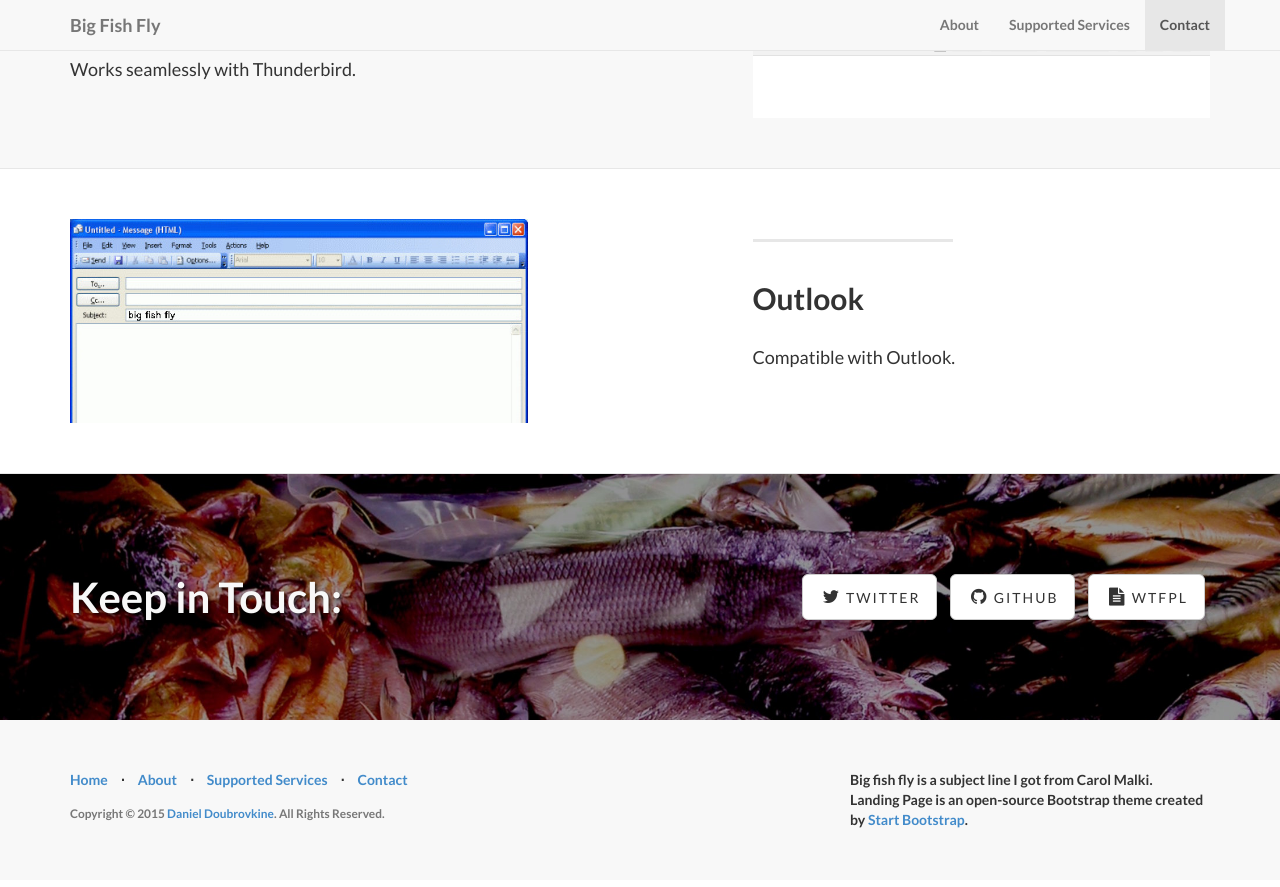
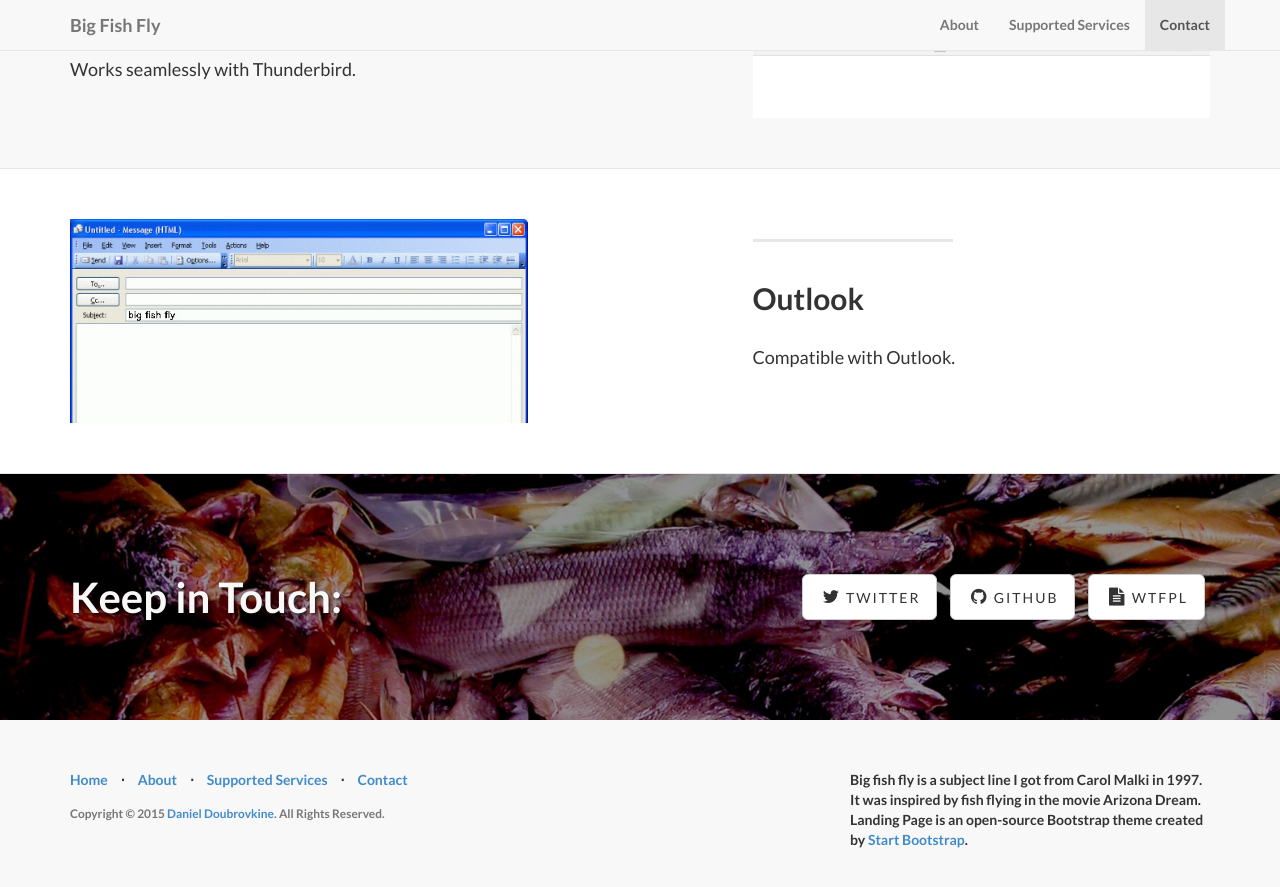
Before and after one commit to dblock/bigfishfly.org, a Jekyll site: the page built from index.html, in a window 1280 px wide and 900 px high, scrolled down 1417 px. Shown: the top 887 px of the window. Built offline with Jekyll 4.4.1, drawn with Linux system fonts in a browser that asks for light colours.

Commit message:
Update credits with origin story
Co-Authored-By: Claude Opus 4.5 <noreply@anthropic.com>

```diff
--- a/_config.yml
+++ b/_config.yml
@@ -8,7 +8,7 @@ email: dblock+bigfishfly@dblock.org
 author: Daniel Doubrovkine
 description: A free subject line for all those e-mails without a subject.
 copyright: 'Copyright &copy; 2015 <a href="https://twitter.com/dblockdotorg">Daniel Doubrovkine</a>. All Rights Reserved.'
-credits: 'Big fish fly is a subject line I got from Carol Malki.<br />Landing Page is an open-source Bootstrap theme created by <a href="http://startbootstrap.com/">Start Bootstrap</a>.'
+credits: 'Big fish fly is a subject line I got from Carol Malki in 1997. It was inspired by fish flying in the movie Arizona Dream.<br />Landing Page is an open-source Bootstrap theme created by <a href="http://startbootstrap.com/">Start Bootstrap</a>.'
 
 # ----------------------- #
 #    Jekyll & Plugins     #
```
